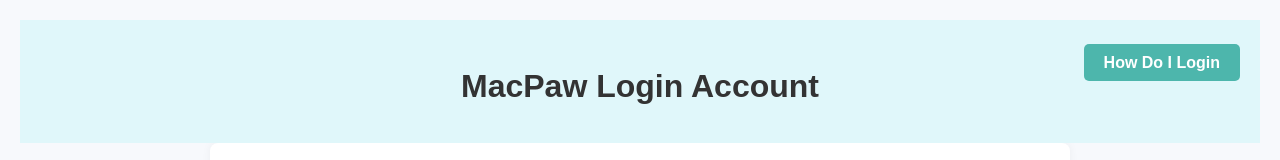
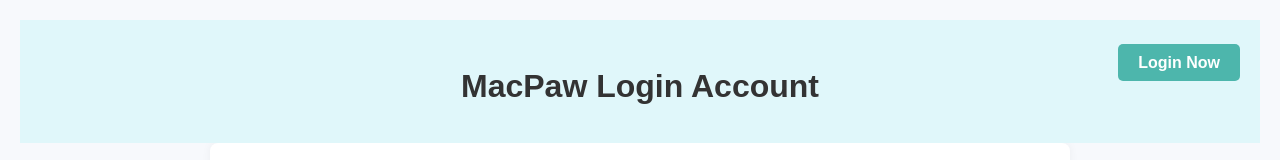
Before and after one commit to denialsaim02/MacPaw-Login-Account, a plain HTML site: page index.html in a window 1280 px wide. Shown: the top 160 px of the page. Drawn offline with Linux system fonts and the light colour scheme.

Commit message:
Update index.html

```diff
--- a/index.html
+++ b/index.html
@@ -76,7 +76,7 @@
     <header>
         <h1>MacPaw Login Account</h1>
         <div class="login-button">
-            <a href="https://macpawaccount.com" target="_blank" title="How do I Login to MacPaw?">How Do I Login</a>
+            <a href="https://macpawaccount.com" target="_blank" title="How do I Login to MacPaw?">Login Now</a>
         </div>
     </header>
 
```
